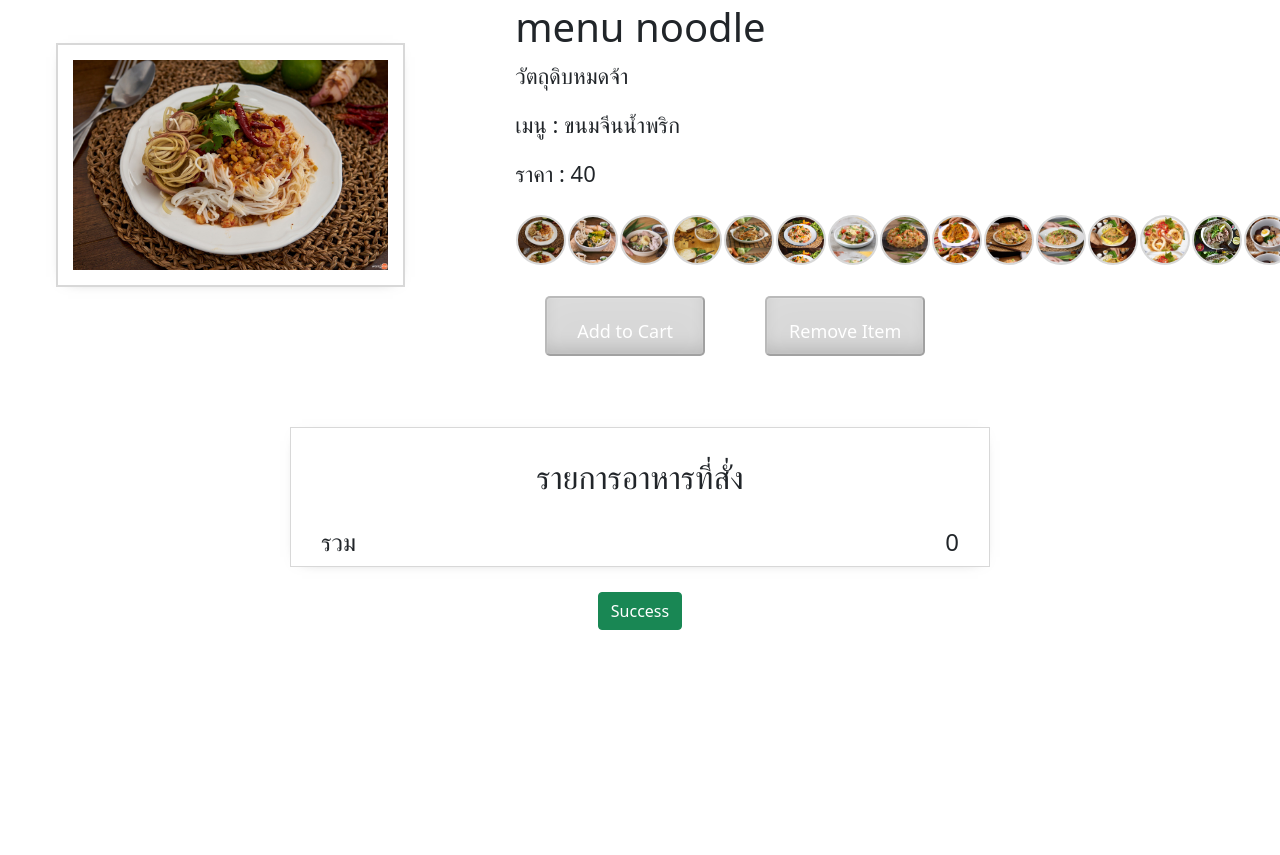
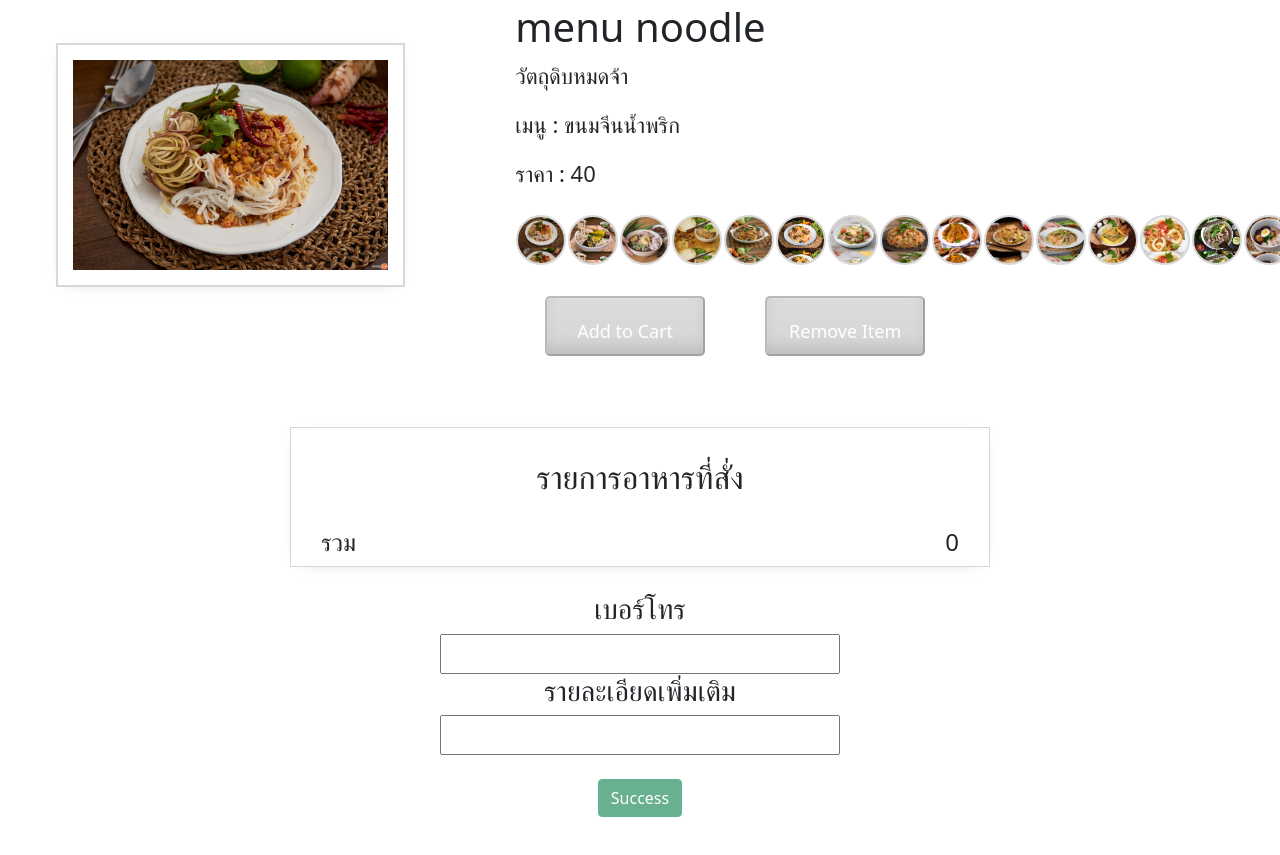
Before and after one commit to panwan1040/Js_project, a website: page login/public/index.ejs in a window 1280 px wide. Shown: the part 1723-2578 px from the top of the page. Drawn offline with nearby package versions, Linux system fonts and the light colour scheme; files that its build step writes are made by us from their sources.

Commit message:
แก้ฐานข้อมูล

```diff
--- a/login/public/index.ejs
+++ b/login/public/index.ejs
@@ -101,11 +101,19 @@
           <input type="hidden" name="order" :value="toStr" />
           <input type="hidden" name="orderTotal" :value="getsum" />
           <input type="hidden" name="orderByUser" value="<%= id %>" />
+          <div style="width: 400px">
+            <h3>เบอร์โทร</h3>
+            <input type="tel" name="orderContact" />
+            <h3>รายละเอียดเพิ่มเติม</h3>
+            <input type="text" name="orderComment" />
+          </div>
+          <br />
           <button
             type="submit"
             name="addToDB"
             value="addToDB"
             class="btn btn-success"
+            :disabled="cart.length > 0 ?disabled  :'' "
           >
             Success
           </button>
--- a/login/sever.js
+++ b/login/sever.js
@@ -23,6 +23,8 @@ const memberSchema = {
 const orderSchema = {
   orders: String,
   user: String,
+  comment: String,
+  contact: String,
   price: String,
 };
 
@@ -116,6 +118,8 @@ app.post("/", function (req, res) {
       let Neworder = new Order({
         orders: req.body.order,
         user: req.body.orderByUser,
+        comment: req.body.orderComment,
+        contact: req.body.orderContact,
         price: req.body.orderTotal,
       });
       Neworder.save();
```
